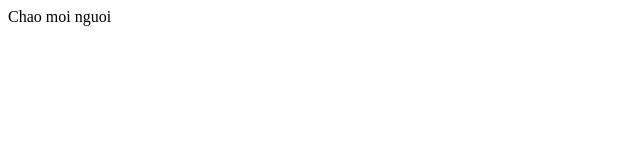
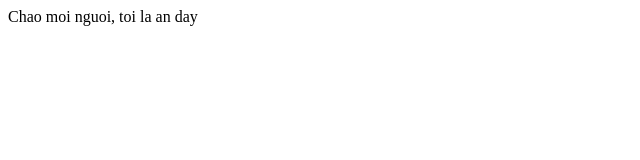
Before and after one commit to datmeo186305/hocgithub, a plain HTML site: page index.html in a window 1280 px wide. Shown: the full height of the page, 0-640 px from the left. Drawn offline with Linux system fonts and the light colour scheme.

Commit message:
an update index.html

```diff
--- a/index.html
+++ b/index.html
@@ -5,6 +5,6 @@
     <title>Hoc github de nhi</title>
 </head>
 <body>
-Chao moi nguoi
+Chao moi nguoi, toi la an day
 </body>
 </html>
```
